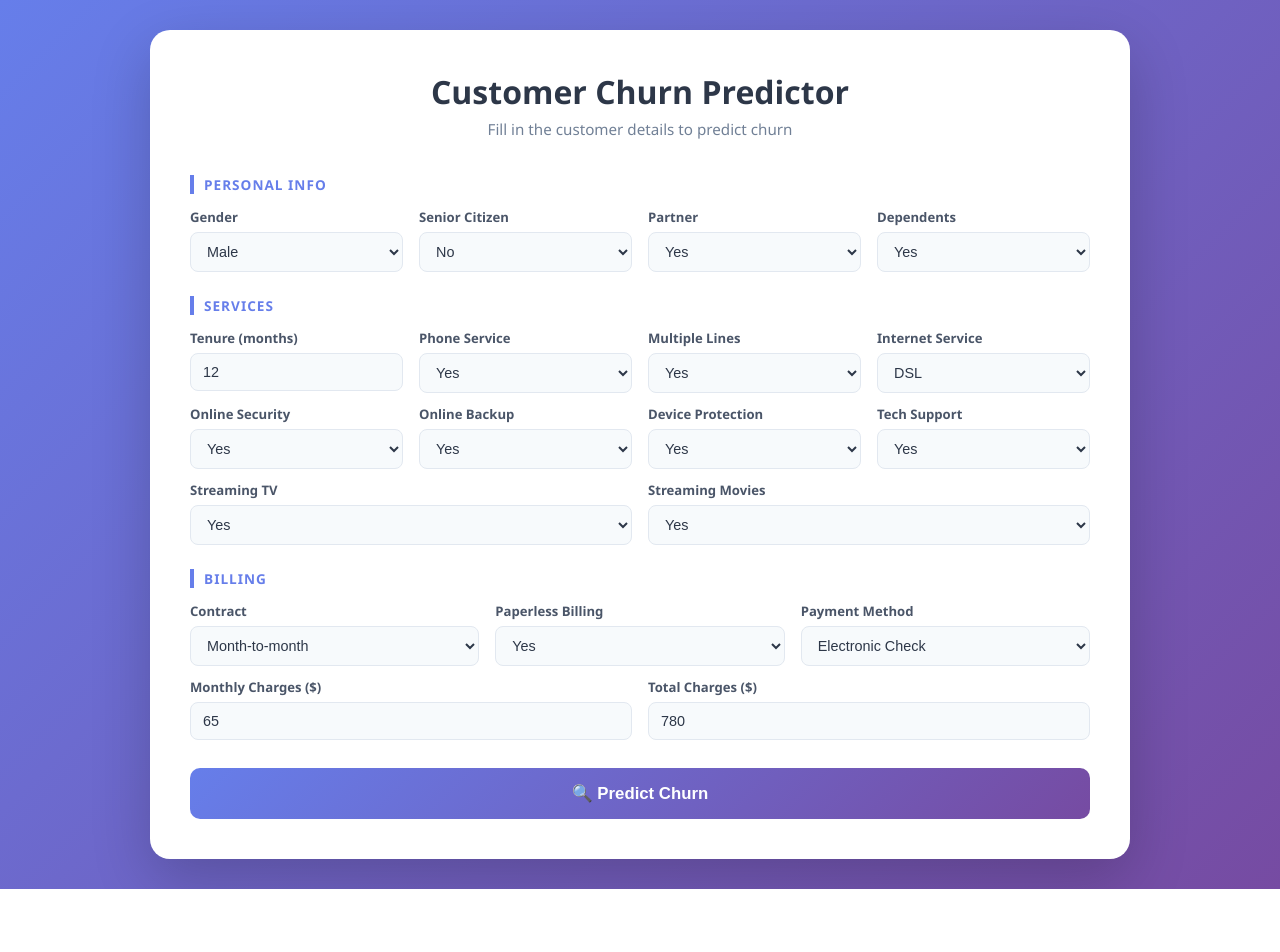
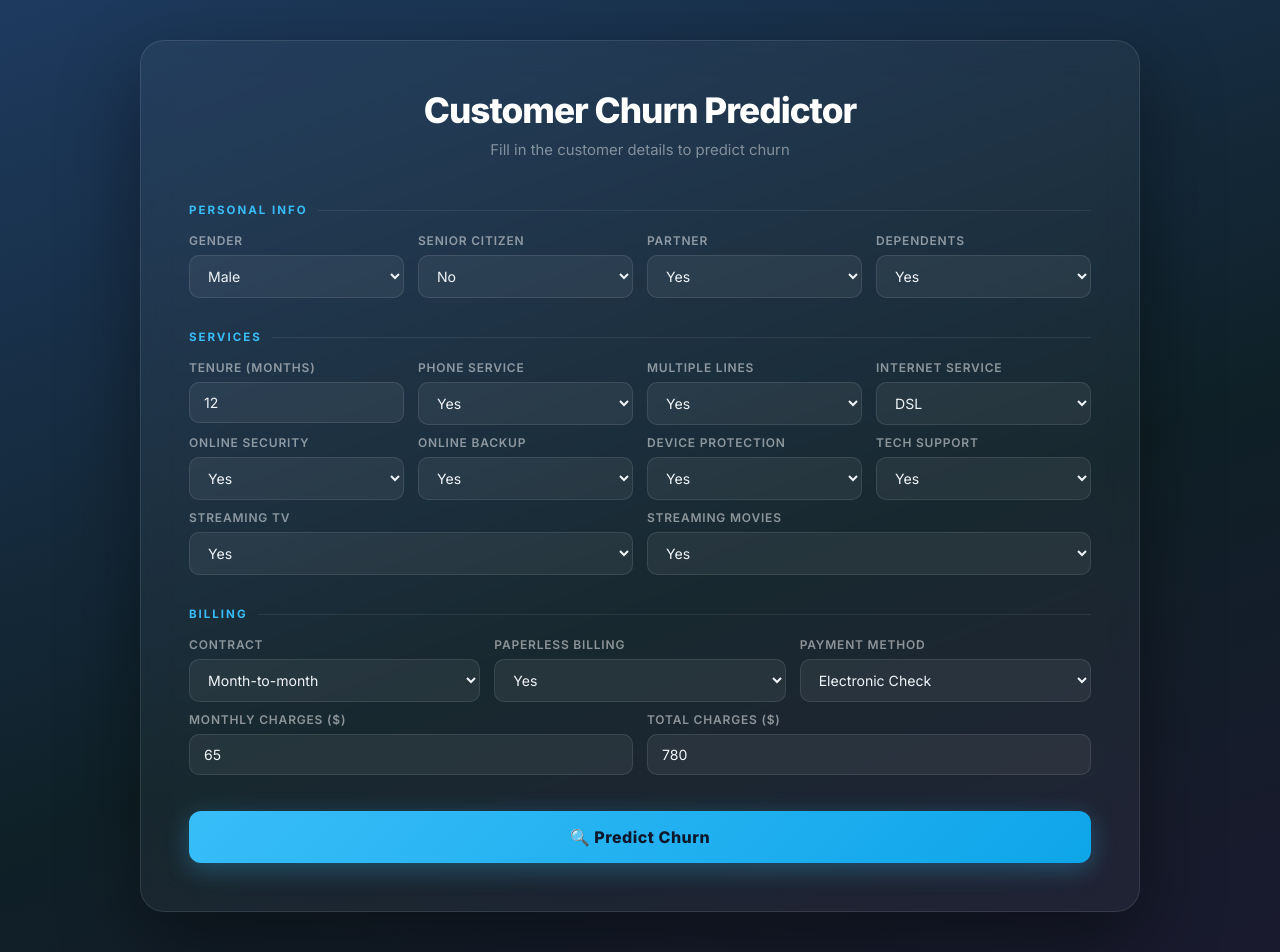
Before and after one commit to Gowrykrishna/Customer_Churn_Prediction, a Flask app: page / in a window 1280 px wide. Before the commit the page ends 889 px from the top, so only its background shows below. Run offline with Flask 3, Linux system fonts and the light colour scheme; parts of the project's set-up code (start-up, migrations or seed data) failed here and were passed over.

Commit message:
Complete UI redesign with glassmorphism theme

```diff
--- a/static/style.css
+++ b/static/style.css
@@ -1,3 +1,5 @@
+@import url('https://fonts.googleapis.com/css2?family=Inter:wght@400;500;600;700;800&display=swap');
+
 * {
   margin: 0;
   padding: 0;
@@ -5,152 +7,178 @@
 }
 
 body {
-  font-family: 'Segoe UI', Tahoma, Geneva, Verdana, sans-serif;
-  background: linear-gradient(135deg, #667eea 0%, #764ba2 100%);
+  font-family: 'Inter', sans-serif;
+  background: linear-gradient(160deg, #1e3a5f 0%, #0f2027 60%, #1a1a2e 100%);
   min-height: 100vh;
-  padding: 30px 16px;
+  padding: 40px 16px;
 }
 
 .container {
-  background: #fff;
-  border-radius: 20px;
-  padding: 40px;
-  max-width: 980px;
+  background: rgba(255, 255, 255, 0.04);
+  backdrop-filter: blur(16px);
+  border-radius: 24px;
+  padding: 48px;
+  max-width: 1000px;
   margin: 0 auto;
-  box-shadow: 0 20px 60px rgba(0,0,0,0.2);
+  border: 1px solid rgba(255, 255, 255, 0.1);
+  box-shadow: 0 32px 80px rgba(0, 0, 0, 0.4);
 }
 
 .header {
   text-align: center;
-  margin-bottom: 36px;
+  margin-bottom: 44px;
 }
 
 .header h1 {
-  font-size: 2rem;
-  color: #2d3748;
+  font-size: 2.2rem;
+  font-weight: 800;
+  color: #ffffff;
+  letter-spacing: -1px;
 }
 
 .header p {
-  color: #718096;
-  margin-top: 6px;
-  font-size: 0.95rem;
+  color: rgba(255,255,255,0.45);
+  margin-top: 10px;
+  font-size: 0.93rem;
 }
 
 .section-title {
   font-weight: 700;
-  font-size: 0.85rem;
+  font-size: 0.72rem;
   text-transform: uppercase;
-  letter-spacing: 1px;
-  color: #667eea;
-  border-left: 4px solid #667eea;
-  padding-left: 10px;
-  margin: 24px 0 14px;
+  letter-spacing: 2px;
+  color: #38bdf8;
+  margin: 32px 0 16px;
+  display: flex;
+  align-items: center;
+  gap: 10px;
+}
+
+.section-title::after {
+  content: '';
+  flex: 1;
+  height: 1px;
+  background: rgba(255,255,255,0.08);
 }
 
 .form-row {
   display: grid;
-  grid-template-columns: repeat(auto-fit, minmax(200px, 1fr));
-  gap: 16px;
-  margin-bottom: 12px;
+  grid-template-columns: repeat(auto-fit, minmax(195px, 1fr));
+  gap: 14px;
+  margin-bottom: 10px;
 }
 
 .form-group {
   display: flex;
   flex-direction: column;
-  gap: 6px;
+  gap: 7px;
 }
 
 label {
-  font-size: 0.82rem;
+  font-size: 0.75rem;
   font-weight: 600;
-  color: #4a5568;
+  color: rgba(255,255,255,0.5);
+  text-transform: uppercase;
+  letter-spacing: 0.8px;
 }
 
 select,
 input[type="number"] {
-  padding: 10px 12px;
-  border: 1.5px solid #e2e8f0;
-  border-radius: 8px;
-  font-size: 0.9rem;
-  background: #f7fafc;
-  color: #2d3748;
-  transition: border-color 0.2s, box-shadow 0.2s;
+  padding: 11px 14px;
+  border: 1px solid rgba(255,255,255,0.1);
+  border-radius: 10px;
+  font-size: 0.88rem;
+  font-family: 'Inter', sans-serif;
+  background: rgba(255,255,255,0.06);
+  color: #f1f5f9;
+  transition: border-color 0.2s, background 0.2s;
 }
 
 select:focus,
 input[type="number"]:focus {
   outline: none;
-  border-color: #667eea;
-  box-shadow: 0 0 0 3px rgba(102,126,234,0.15);
-  background: #fff;
+  border-color: #38bdf8;
+  background: rgba(56,189,248,0.08);
+}
+
+select option {
+  background: #1e3a5f;
+  color: #f1f5f9;
 }
 
 button {
   display: block;
   width: 100%;
-  margin-top: 28px;
-  padding: 15px;
-  background: linear-gradient(135deg, #667eea, #764ba2);
-  color: #fff;
-  font-size: 1.05rem;
-  font-weight: 700;
+  margin-top: 36px;
+  padding: 16px;
+  background: linear-gradient(135deg, #38bdf8, #0ea5e9);
+  color: #0f172a;
+  font-size: 1rem;
+  font-weight: 800;
+  font-family: 'Inter', sans-serif;
   border: none;
-  border-radius: 10px;
+  border-radius: 12px;
   cursor: pointer;
-  transition: opacity 0.2s, transform 0.1s;
+  letter-spacing: 0.5px;
+  transition: opacity 0.2s, transform 0.15s, box-shadow 0.2s;
+  box-shadow: 0 6px 24px rgba(56, 189, 248, 0.3);
 }
 
-button:hover  { opacity: 0.92; }
+button:hover {
+  opacity: 0.92;
+  box-shadow: 0 8px 32px rgba(56, 189, 248, 0.45);
+}
 button:active { transform: scale(0.98); }
 
 .result-box {
-  margin-top: 28px;
+  margin-top: 32px;
   padding: 28px;
-  border-radius: 14px;
+  border-radius: 16px;
   text-align: center;
   animation: fadeIn 0.4s ease;
 }
 
 @keyframes fadeIn {
-  from { opacity: 0; transform: translateY(8px); }
+  from { opacity: 0; transform: translateY(10px); }
   to   { opacity: 1; transform: translateY(0); }
 }
 
 .result-box.hidden  { display: none; }
 
 .result-box.loading {
-  background: #ebf8ff;
-  border: 2px solid #90cdf4;
-  color: #2b6cb0;
+  background: rgba(56,189,248,0.08);
+  border: 1px solid rgba(56,189,248,0.3);
+  color: #38bdf8;
 }
 
 .result-box.green {
-  background: #f0fff4;
-  border: 2px solid #68d391;
+  background: rgba(52, 211, 153, 0.08);
+  border: 1px solid rgba(52, 211, 153, 0.35);
 }
 
 .result-box.red {
-  background: #fff5f5;
-  border: 2px solid #fc8181;
+  background: rgba(251, 113, 133, 0.08);
+  border: 1px solid rgba(251, 113, 133, 0.35);
 }
 
 .result-box.error {
-  background: #fffaf0;
-  border: 2px solid #f6ad55;
+  background: rgba(251,146,60,0.08);
+  border: 1px solid rgba(251,146,60,0.3);
 }
 
 .result-box h2 {
-  font-size: 1.7rem;
+  font-size: 1.6rem;
+  font-weight: 800;
   margin-bottom: 10px;
-  color: #2d3748;
+  color: #f1f5f9;
 }
 
 .result-box p {
-  font-size: 1rem;
-  color: #4a5568;
+  font-size: 0.95rem;
+  color: rgba(255,255,255,0.45);
 }
 
 .result-box strong {
-  font-size: 1.15rem;
-  color: #2d3748;
+  color: #38bdf8;
+  font-size: 1.08rem;
 }
```
